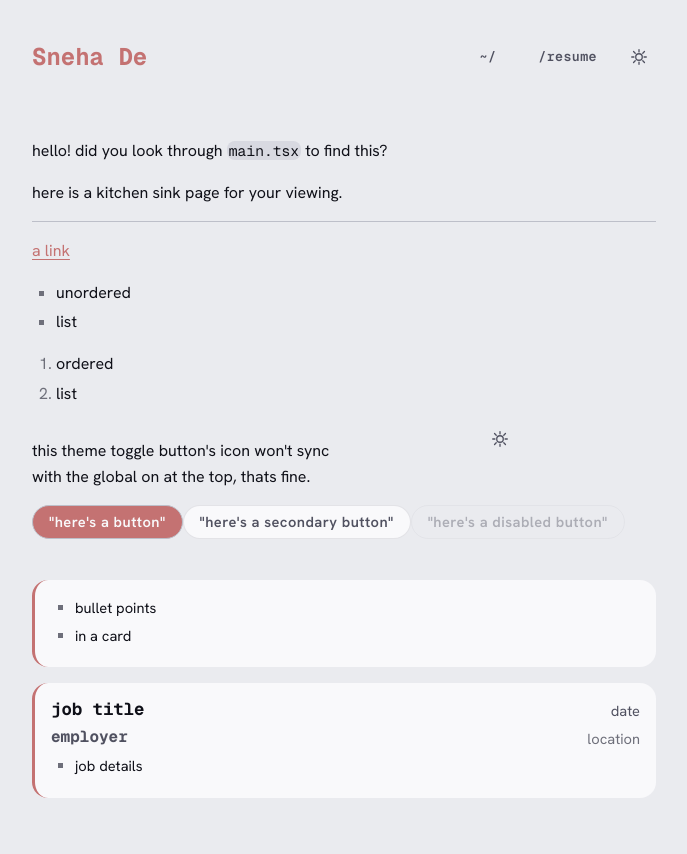
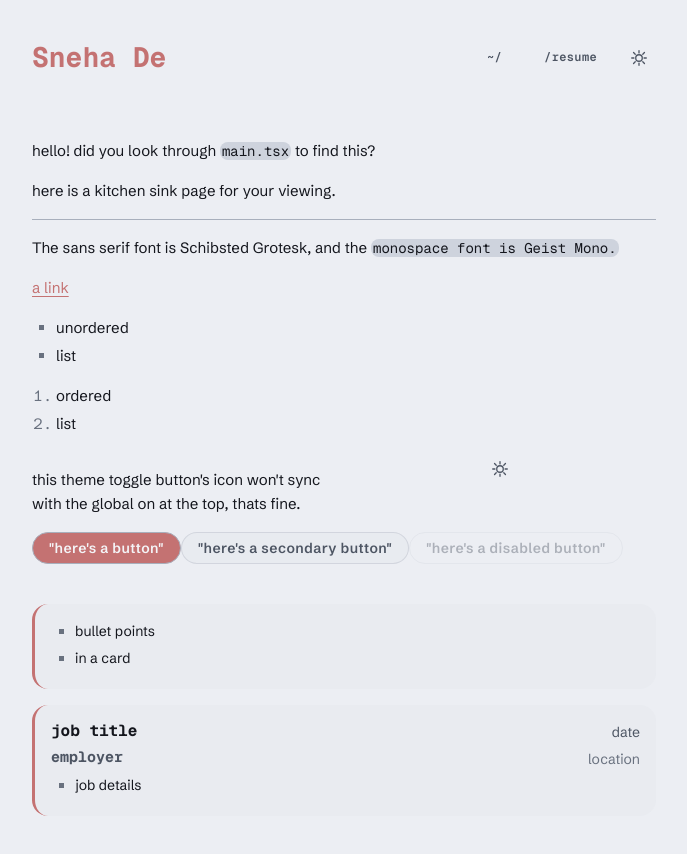
Before and after one commit to sneha-afk/website-v2, a React (Vite) app: page /kitchen-sink in a window 1280 px wide. Shown: the top 854 px of the page, without its empty margins (296-983 px from the left). Built offline with nearby package versions, Linux system fonts and the light colour scheme.

Commit message:
feat: much better color layout + update pnpm

```diff
--- a/src/components/primitives/ButtonLink.tsx
+++ b/src/components/primitives/ButtonLink.tsx
@@ -2,31 +2,42 @@ import { Link } from "react-router";
 
 type ButtonVariant = "primary" | "secondary" | "disabled" | "navigation";
 
-interface ButtonLinkProps {
-  href: string;
-  external?: boolean;
-  variant?: ButtonVariant;
+interface BaseProps {
   children: React.ReactNode;
 }
 
-export function ButtonLink({
-  href,
-  external = false,
-  variant = "primary",
-  children,
-}: ButtonLinkProps) {
+type ButtonLinkProps =
+  | (BaseProps & {
+      variant: "disabled";
+      href?: never;
+      external?: never;
+    })
+  | (BaseProps & {
+      variant?: Exclude<ButtonVariant, "disabled">;
+      href: string;
+      external?: boolean;
+    });
+
+export function ButtonLink(props: ButtonLinkProps) {
+  if (props.variant === "disabled") {
+    return (
+      <span className="btn-disabled" aria-disabled>
+        {props.children}
+      </span>
+    );
+  }
+
+  const { href, external = false, variant = "primary", children } = props;
+
   const className = variant === "primary" ? "btn" : `btn-${variant}`;
-  const disabled = variant == "disabled";
-  const disabledProps = disabled ? { "aria-disabled": true as const } : {};
 
   if (external) {
     return (
       <a
-        href={disabled ? undefined : href}
+        href={href}
         target="_blank"
         rel="noopener noreferrer"
         className={className}
-        {...disabledProps}
       >
         {children}
       </a>
@@ -34,7 +45,7 @@ export function ButtonLink({
   }
 
   return (
-    <Link to={href} className={className} {...disabledProps}>
+    <Link to={href} className={className}>
       {children}
     </Link>
   );
--- a/src/pages/Home.tsx
+++ b/src/pages/Home.tsx
@@ -2,13 +2,12 @@ export function Home() {
   return (
     <>
       <h1>/welcome</h1>
-      <p>Hello! I'm Sneha (she/her) and you've found your way here!</p>
+      <p>Hi, I'm Sneha.</p>
+
       <p>
-        I am currently working as a Software Engineer at{" "}
-        <a href="https://stripe.com/">Stripe</a> in San Francisco.
-      </p>
-      <p>
-        I got my Masters in Computer Science at{" "}
+        Currently working as a Software Engineer at{" "}
+        <a href="https://stripe.com/">Stripe</a> working on infrastructure. I
+        got my Masters in Computer Science at{" "}
         <a href="https://cse.ucsd.edu/">UC San Diego</a> and my Bachelor's in
         the same at{" "}
         <a href="https://engineering.ucsc.edu/departments/computer-science-and-engineering/">
@@ -18,17 +17,16 @@ export function Home() {
       </p>
 
       <p>
-        In my free time, I am probably tinkering with my config files, trying to
-        learn how to play{" "}
-        <a href="https://projectzomboid.com/">Project Zomboid</a> properly, or
-        trying out food in the beautiful Bay Area.
+        In my free time, I am probably tinkering my dotfiles, trying to learn
+        how to play <a href="https://projectzomboid.com/">Project Zomboid</a>{" "}
+        properly, or trying out food in the beautiful Bay Area.
       </p>
 
-      {/* <p> */}
-      {/*   Check out my <a href="/resume">/resume</a> to see my experience, or read */}
-      {/*   my ramblings at my <a href="/blog">/blog</a>, or explore some of my{" "} */}
-      {/*   <a href="/projects">/projects</a>. */}
-      {/* </p> */}
+      <p>
+        This site is where I keep my resume, document projects, and write down
+        things I learn along the way.
+      </p>
+
       <p>Thank you for visiting, have a good one :)</p>
     </>
   );
--- a/src/pages/KitchenSink.tsx
+++ b/src/pages/KitchenSink.tsx
@@ -12,6 +12,11 @@ export function KitchenSink() {
       </p>
       <p>here is a kitchen sink page for your viewing.</p>
       <hr />
+
+      <p>
+        The sans serif font is Schibsted Grotesk, and the{" "}
+        <code>monospace font is Geist Mono.</code>
+      </p>
 
       <p>
         <a href="https://github.com">a link</a>
@@ -37,13 +42,11 @@ export function KitchenSink() {
         right={<ThemeToggle />}
       />
 
-      <ButtonLink href="/">"here's a button"</ButtonLink>
-      <ButtonLink href="/" variant="secondary">
+      <ButtonLink href=".">"here's a button"</ButtonLink>
+      <ButtonLink href="." variant="secondary">
         "here's a secondary button"
       </ButtonLink>
-      <ButtonLink href="/" variant="disabled">
-        "here's a disabled button"
-      </ButtonLink>
+      <ButtonLink variant="disabled">"here's a disabled button"</ButtonLink>
       <br />
       <br />
 
--- a/src/pages/Resume.tsx
+++ b/src/pages/Resume.tsx
@@ -83,7 +83,7 @@ export function Resume() {
               Contributed to{" "}
               <a href="https://github.com/microsoft/semantic-kernel">
                 Microsoft’s <i>Semantic Kernel</i>
-              </a>{" "}
+              </a>
               , an open-source multi-language SDK for AI orchestration
             </li>
             <li>
--- a/src/styles/base/_root.scss
+++ b/src/styles/base/_root.scss
@@ -19,12 +19,12 @@ body {
   --brand-accent: #{$yellow-base};
 
   // Surface
-  --surface-base: #{$neutral-150};
-  --surface-raised: #{$neutral-50};
-  --surface-overlay: #{rgba($neutral-0, 0.98)};
+  --surface-base: #{$neutral-100};
+  --surface-raised: #{rgba($neutral-150, 0.4)};
+  --surface-overlay: #{rgba($neutral-0, 0.97)};
   --surface-subtle: #{$neutral-250};
   --surface-inverse: #{$neutral-900};
-  --surface-scrim: #{rgba($neutral-950, 0.5)};
+  --surface-scrim: #{rgba($neutral-950, 0.6)};
 
   // Text
   --text-primary: #{$neutral-950};
@@ -56,28 +56,35 @@ body {
 @mixin dark-theme {
   // Surface
   --surface-base: #{$neutral-950};
-  --surface-raised: #{$neutral-900};
-  --surface-overlay: #{rgba($neutral-1000, 0.96)};
-  --surface-subtle: #{$neutral-850};
+  --surface-raised: #{rgba($neutral-900, 0.6)};
+  --surface-overlay: #{rgba($neutral-1000, 0.97)};
+  --surface-subtle: #{$neutral-800};
   --surface-inverse: #{$neutral-150};
-  --surface-scrim: #{rgba($neutral-1000, 0.75)};
+  --surface-scrim: #{rgba($neutral-1000, 0.6)};
 
   // Text
   --text-primary: #{$neutral-100};
-  --text-secondary: #{$neutral-500};
+  --text-secondary: #{$neutral-450};
   --text-tertiary: #{$neutral-550};
   --text-inverse: #{$neutral-950};
   --text-disabled: #{$neutral-650};
 
   // Border
-  --border-subtle: #{rgba($neutral-600, 0.25)};
+  --border-subtle: #{rgba($neutral-650, 0.25)};
   --border-default: #{$neutral-700};
-  --border-strong: #{$neutral-500};
+  --border-strong: #{$neutral-550};
+
+  // State
+  --state-success: #{$green-light};
+  --state-warning: #{$orange-light};
+  --state-error: #{$red-light};
+  --state-info: #{$blue-light};
 
   // Interactive
   --interactive-hover-bg: #{rgba($red-dark, 0.25)};
   --interactive-hover-text: #{$red-light};
-  --interactive-focus: #{rgba($red-base, 0.35)};
+  --interactive-active: #{$red-light};
+  --interactive-focus: #{rgba($red-light, 0.3)};
   --interactive-disabled: #{$neutral-650};
 }
 
--- a/src/styles/tokens/_colors.scss
+++ b/src/styles/tokens/_colors.scss
@@ -1,53 +1,54 @@
 // styles/tokens/_colors.scss
 @use "sass:color";
 
-$neutral-0: #ffffff;
-$neutral-50: #f9f9fb;
-$neutral-100: #f2f3f6;
-$neutral-150: #eaebef;
-$neutral-200: #e2e3e9;
-$neutral-250: #d8d9e1;
-$neutral-300: #ced0d9;
-$neutral-350: #bdbfc9;
-$neutral-400: #9e9faa;
-$neutral-450: #87888f;
-$neutral-500: #6e6f7a;
-$neutral-550: #5e5f6d;
-$neutral-600: #505160;
-$neutral-650: #444554;
-$neutral-700: #3c3d4a;
-$neutral-750: #323340;
-$neutral-800: #282934;
-$neutral-850: #20212b;
-$neutral-900: #161720;
-$neutral-950: #0f1018;
-$neutral-1000: #080910;
+$neutral-0: #fafbfc;
+$neutral-50: #f4f5f8;
+$neutral-100: #eceef3;
+$neutral-150: #e3e6ec;
+$neutral-200: #d9dde5;
+$neutral-250: #ced3dd;
+$neutral-300: #bcc2ce;
+$neutral-350: #a8afbc;
+$neutral-400: #9199a7;
+$neutral-450: #7c8493;
+$neutral-500: #69717f;
+$neutral-550: #5b6270;
+$neutral-600: #4d5563;
+$neutral-650: #434955;
+$neutral-700: #393f4a;
+$neutral-750: #313640;
+$neutral-800: #292d36;
+$neutral-850: #22252d;
+$neutral-900: #1b1d25;
+$neutral-950: #14161d;
+$neutral-1000: #0d0f15;
 
-$red-base: #c47272;
+$red-base:     #c47272;
+$orange-base:  #c4956a;
+$yellow-base:  #cfc06a;
+$green-base:   #8cb585;
+$cyan-base:    #7ab0aa;
+$blue-base:    #7d9dc0;
+$magenta-base: #b08ba8;
+
 $red-light: color.adjust($red-base, $lightness: 15%);
 $red-dark: color.adjust($red-base, $lightness: -18%);
 
-$orange-base: #c4956a;
 $orange-light: color.adjust($orange-base, $lightness: 15%);
 $orange-dark: color.adjust($orange-base, $lightness: -18%);
 
-$yellow-base: #cfc06a;
 $yellow-light: color.adjust($yellow-base, $lightness: 15%);
 $yellow-dark: color.adjust($yellow-base, $lightness: -18%);
 
-$green-base: #8cb585;
 $green-light: color.adjust($green-base, $lightness: 15%);
 $green-dark: color.adjust($green-base, $lightness: -18%);
 
-$cyan-base: #7ab0aa;
 $cyan-light: color.adjust($cyan-base, $lightness: 15%);
 $cyan-dark: color.adjust($cyan-base, $lightness: -18%);
 
-$blue-base: #7d9dc0;
 $blue-light: color.adjust($blue-base, $lightness: 15%);
 $blue-dark: color.adjust($blue-base, $lightness: -18%);
 
-$magenta-base: #b08ba8;
 $magenta-light: color.adjust($magenta-base, $lightness: 15%);
 $magenta-dark: color.adjust($magenta-base, $lightness: -18%);
 
--- a/src/styles/tokens/_typography.scss
+++ b/src/styles/tokens/_typography.scss
@@ -4,21 +4,20 @@
 @use "timing" as *;
 
 @import url("https://fonts.googleapis.com/css2?family=Geist+Mono:wght@100..900&display=swap");
-@import url("https://fonts.googleapis.com/css2?family=Encode+Sans:wght@100..900&display=swap");
-@import url("https://fonts.googleapis.com/css2?family=Hanken+Grotesk:ital,wght@0,100..900;1,100..900&display=swap");
+@import url("https://fonts.googleapis.com/css2?family=Schibsted+Grotesk:ital,wght@0,400..900;1,400..900&display=swap");
 
-$font-family-sans: "Hanken Grotesk", sans-serif;
+$font-family-sans: "Schibsted Grotesk", sans-serif;
 $font-family-mono: "Geist Mono", monospace;
 
-$font-size-2xs: 0.75rem; // 9pt  (~12px)
-$font-size-xs: 0.833rem; // 10pt (~13.3px)
-$font-size-sm: 0.916rem; // 11pt (~14.6px)
-$font-size-base: 1rem; // 12pt (16px)
-$font-size-lg: 1.083rem; // 13pt (~17.3px)
-$font-size-xl: 1.166rem; // 14pt (~18.6px)
-$font-size-2xl: 1.25rem; // 15pt (20px)
-$font-size-3xl: 1.333rem; // 16pt (~21.3px)
-$font-size-4xl: 1.5rem; // 18pt (24px)
+$font-size-2xs: 0.6875rem; // 11px
+$font-size-xs: 0.75rem; // 12px
+$font-size-sm: 0.875rem; // 14px
+$font-size-base: 0.9375rem; // 15px
+$font-size-lg: 1rem; // 16px
+$font-size-xl: 1.125rem; // 18px
+$font-size-2xl: 1.25rem; // 20px
+$font-size-3xl: 1.5rem; // 24px
+$font-size-4xl: 1.75rem; // 28px
 
 $font-weight-light: 300;
 $font-weight-normal: 400;
```
Also changed, not shown: package.json (+13 -13 lines), 2 other files (tests, documents, lock files or other folders).
